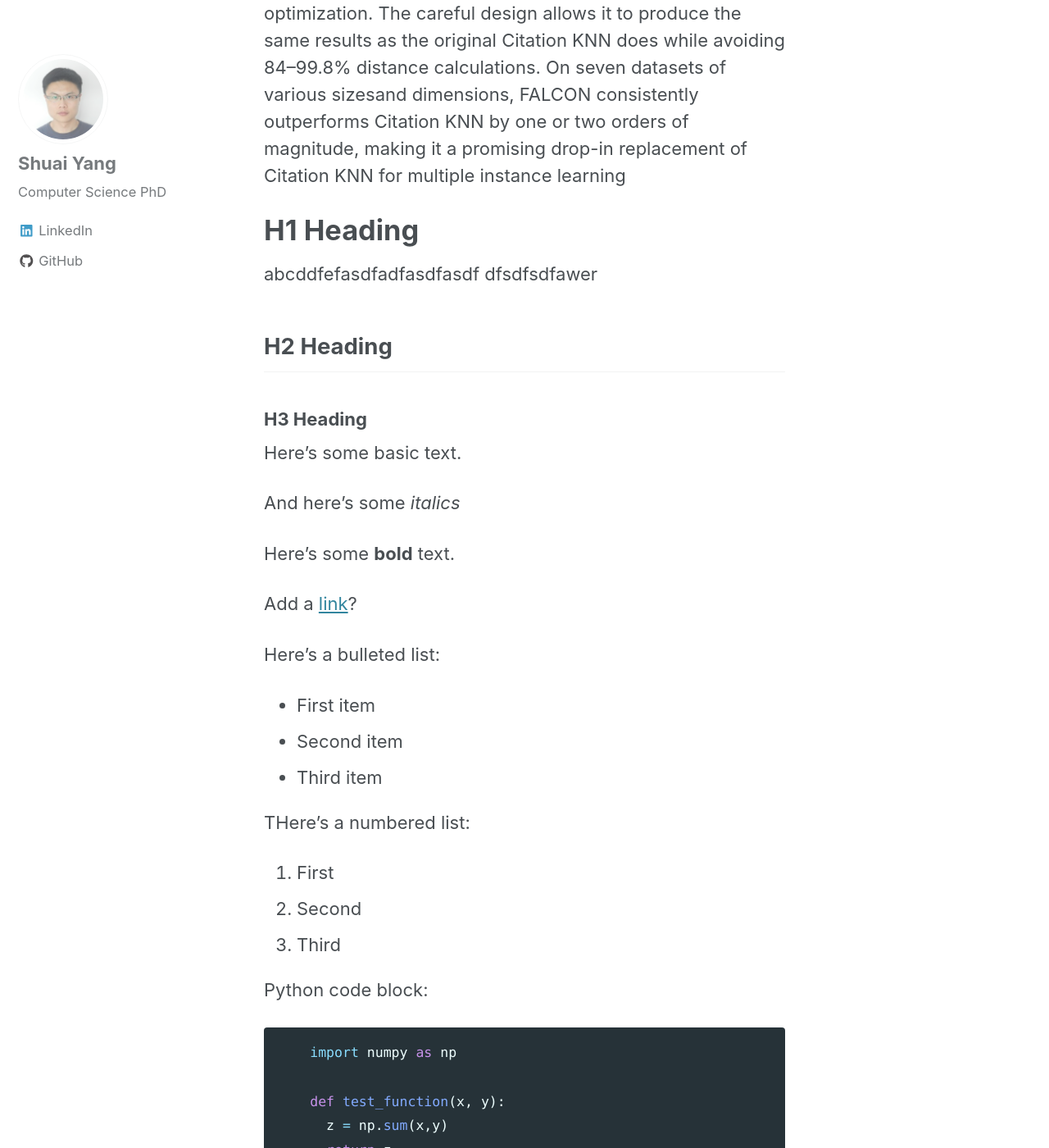
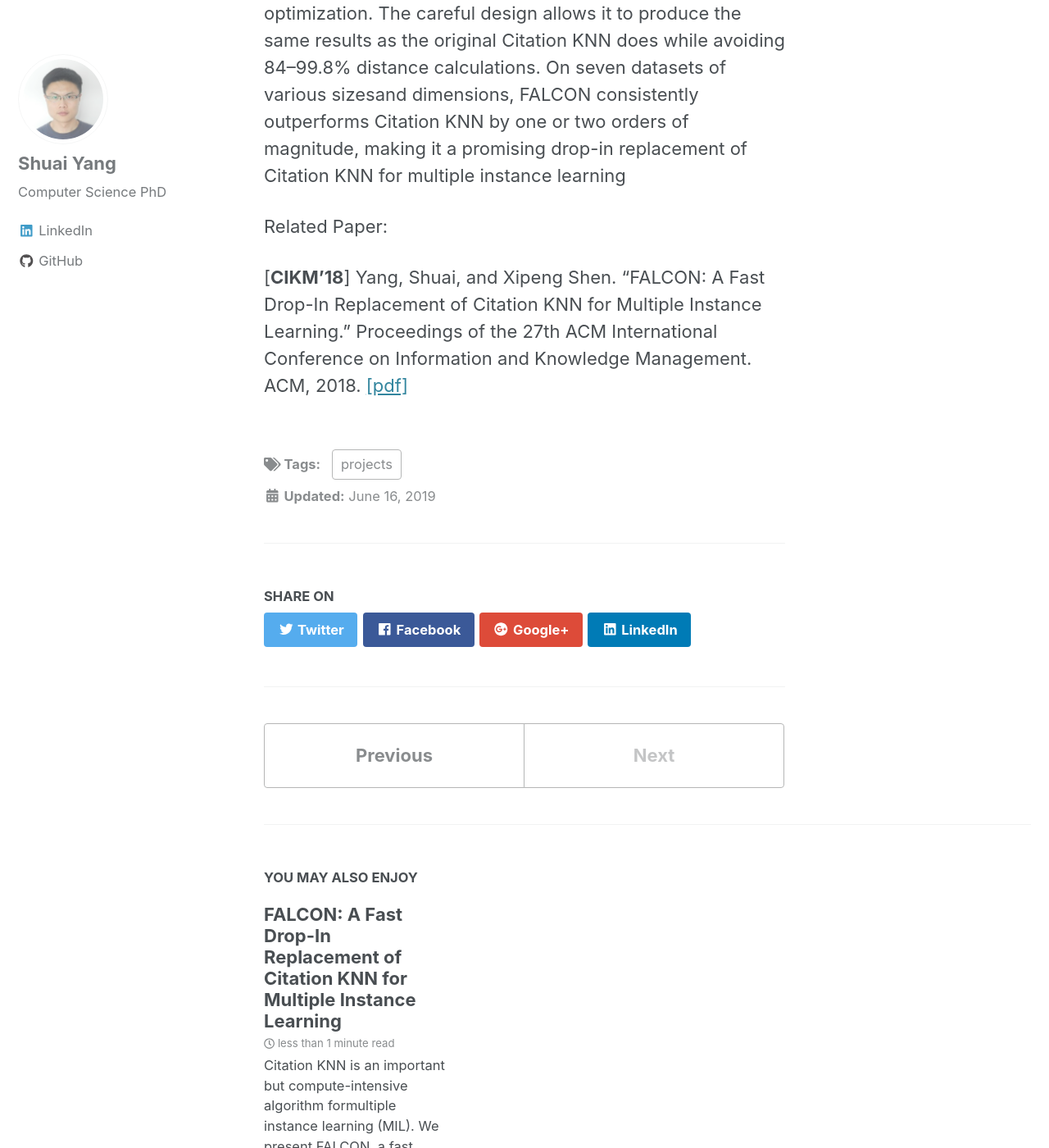
Before and after one commit to magikyoung/magikyoung.github.i, a Jekyll site: the page built from _posts/2019-06-16-falcon.md, in a window 1280 px wide and 1400 px high, scrolled down 860 px. Shown: the whole window at 82% size. Built offline with Jekyll 4.4.1, drawn with Linux system fonts in a browser that asks for light colours; nearby versions of some CDN libraries; formulas are drawn with MathJax 3; some of the changed text lies outside the part shown.

Commit message:
add paper citation

````diff
--- a/_posts/2019-06-16-falcon.md
+++ b/_posts/2019-06-16-falcon.md
@@ -8,68 +8,8 @@ excerpt: "Citation KNN is an important but compute-intensive algorithm formultip
 mathjax: "true"
 ---
 Citation KNN is an important but compute-intensive algorithm formultiple instance learning (MIL). We present FALCON, a fast replacement of Citation KNN. FALCON accelerates CitationKNN by removing unnecessary distance calculations through two novel optimizations, multi-level triangle inequality-based distance filtering and heap optimization. The careful design allows it to produce the same results as the original Citation KNN does while avoiding 84–99.8% distance calculations. On seven datasets of various sizesand dimensions, FALCON consistently outperforms Citation KNN by one or two orders of magnitude, making it a promising drop-in replacement of Citation KNN for multiple instance learning
-# H1 Heading
-abcddfefasdfadfasdfasdf dfsdfsdfawer
-## H2 Heading
 
-### H3 Heading
+Related Paper:
 
-Here's some basic text.
-
-And here's some *italics*
-
-Here's some **bold** text.
-
-Add a  [link](https://github.com/dataoptimal)?
-
-Here's a bulleted list:
-* First item
-+ Second item
-- Third item
-
-THere's a numbered list:
-1. First
-2. Second
-3. Third
-
-Python code block:
-```python
-    import numpy as np
-
-    def test_function(x, y):
-      z = np.sum(x,y)
-      return z
-```
-
-R code block:
-```r
-library(tidyverse)
-df <- read_csv("some_file.csv")
-head(df)
-```
-
-C++ code block:
-```c++
-    #include <iostream>
-    using namespace std;
-    int main()
-    {
-      cout<<"abc"<<endl;
-      return 0;
-    }
-```
-
-Here's some inline code `x+y`.
-
-Here's an image:
-<img src="{{ site.url }}{{ site.baseurl }}/images/Figure5.jpg" alt="linearly separable data">
-
-Here's another image using Kramdown:
-![alt]({{ site.url }}{{ site.baseurl }}/images/perceptron/linsep.jpg)
-
-Here's some math:
-
-$$z=x+y$$
-$$x_{h} = 2 ^ {5} + \frac{1}{x + 3}$$
-
-You can also put it inline $$z=x+y$$
+[__CIKM'18__] Yang, Shuai, and Xipeng Shen. "FALCON: A Fast Drop-In Replacement of Citation KNN for Multiple Instance Learning." Proceedings of the 27th ACM International Conference on Information and Knowledge Management. ACM, 2018.
+[[pdf]](https://par.nsf.gov/servlets/purl/10091575)
````
